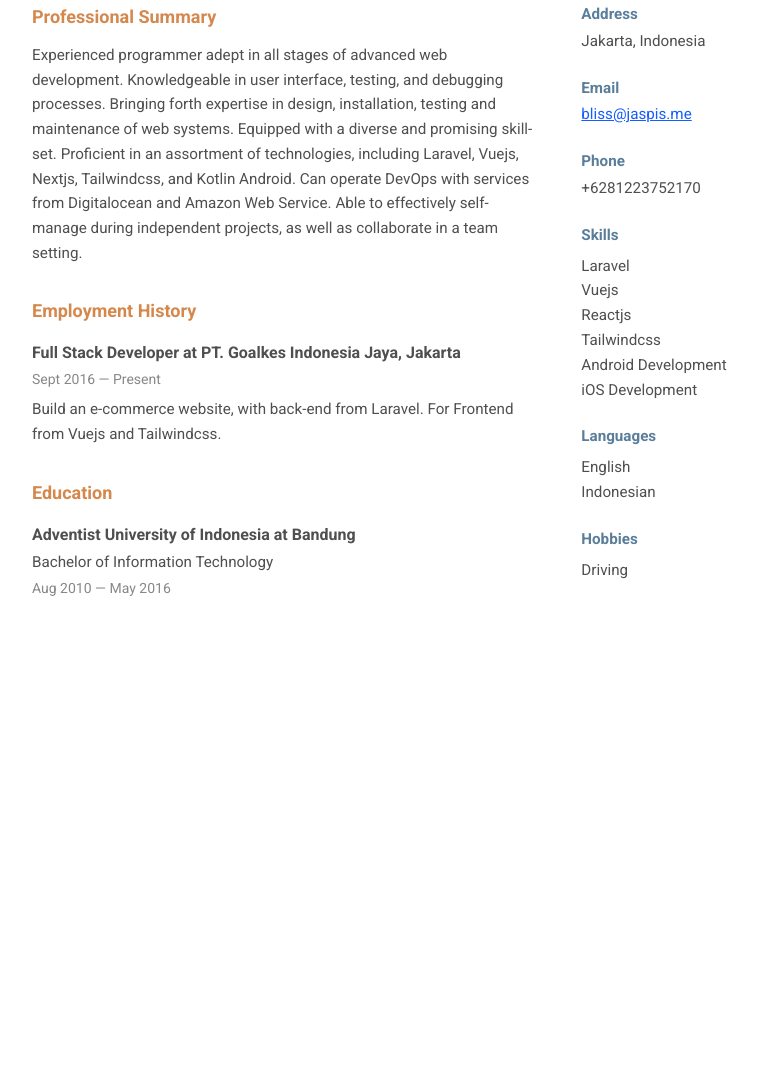
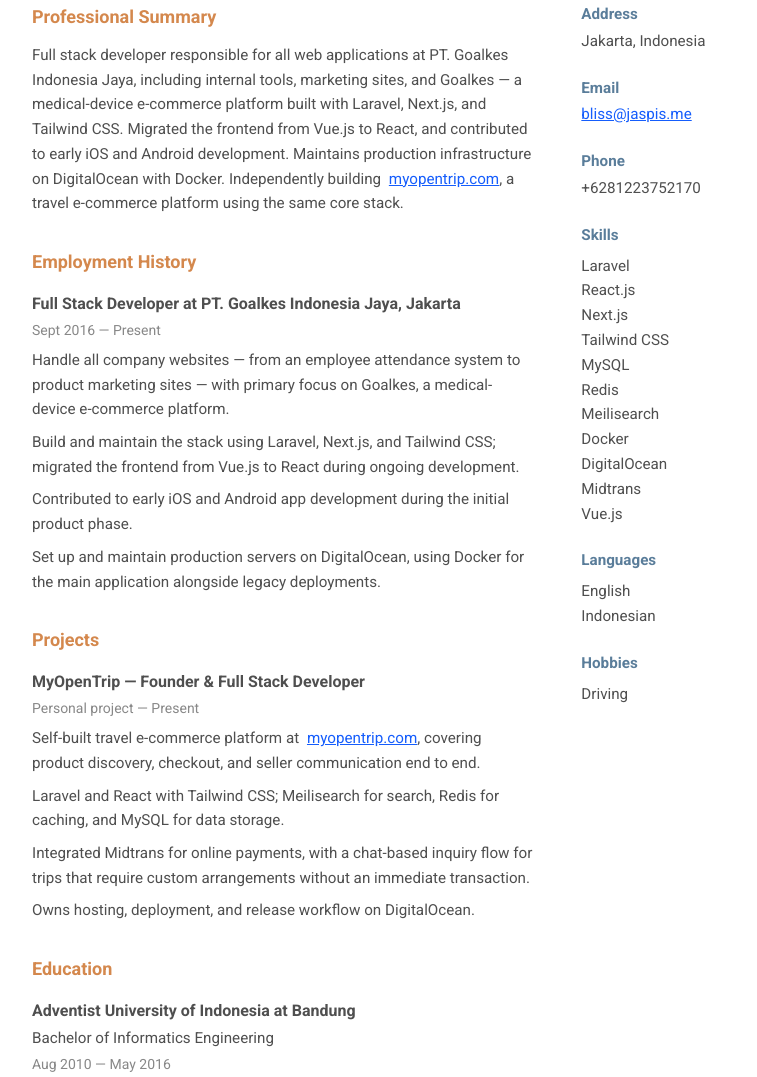
Before and after one commit to blissjaspis/bliss.jaspis.me, an Astro site: page / in a window 1280 px wide. Shown: the part 181-1258 px from the top of the page, without its empty margins (208-965 px from the left). Before the commit the page ends 835 px from the top, so only its background shows below. Built offline with nearby package versions, Linux system fonts and the light colour scheme; Astro itself is replaced by a stand-in of ours.

Commit message:
Update resume content to reflect current projects and skills, including detailed descriptions of work at Goalkes and personal project MyOpenTrip. Adjust meta description and correct degree title from Information Technology to Informatics Engineering.

```diff
--- a/src/pages/index.astro
+++ b/src/pages/index.astro
@@ -8,7 +8,7 @@
   <meta charset="utf-8">
   <meta name="viewport" content="width=device-width, initial-scale=1.0">
   <title>Bliss Jaspis — Full Stack Developer</title>
-  <meta name="description" content="Resume of Bliss Jaspis, Full Stack Developer based in Jakarta, Indonesia.">
+  <meta name="description" content="Resume of Bliss Jaspis, Full Stack Developer based in Jakarta, Indonesia. Builder of Goalkes and MyOpenTrip.">
   <link rel="icon" href="/favicon.ico" type="image/png" />
   <link href="https://fonts.googleapis.com/css?family=Roboto:300,400,700&display=swap" rel="stylesheet">
 </head>
@@ -33,12 +33,13 @@
         <section>
           <h2 class="mb-3 text-lg font-bold text-resume-orange">Professional Summary</h2>
           <p class="text-[0.95rem] leading-relaxed">
-            Experienced programmer adept in all stages of advanced web development. Knowledgeable in user
-            interface, testing, and debugging processes. Bringing forth expertise in design, installation,
-            testing and maintenance of web systems. Equipped with a diverse and promising skill-set.
-            Proficient in an assortment of technologies, including Laravel, Vuejs, Nextjs, Tailwindcss, and
-            Kotlin Android. Can operate DevOps with services from Digitalocean and Amazon Web Service. Able to
-            effectively self-manage during independent projects, as well as collaborate in a team setting.
+            Full stack developer responsible for all web applications at PT. Goalkes Indonesia Jaya,
+            including internal tools, marketing sites, and Goalkes — a medical-device e-commerce platform
+            built with Laravel, Next.js, and Tailwind CSS. Migrated the frontend from Vue.js to React,
+            and contributed to early iOS and Android development. Maintains production infrastructure on
+            DigitalOcean with Docker. Independently building
+            <a href="https://myopentrip.com" class="text-blue-600 underline hover:text-blue-800 pl-1" target="_blank" rel="noopener noreferrer">myopentrip.com</a>,
+            a travel e-commerce platform using the same core stack.
           </p>
         </section>
 
@@ -49,9 +50,54 @@
               Full Stack Developer at PT. Goalkes Indonesia Jaya, Jakarta
             </h3>
             <p class="mt-1 text-sm text-resume-muted">Sept 2016 — Present</p>
-            <p class="mt-2 text-[0.95rem] leading-relaxed">
-              Build an e-commerce website, with back-end from Laravel. For Frontend from Vuejs and Tailwindcss.
-            </p>
+            <ul class="mt-2 list-none space-y-2 pl-0 text-[0.95rem] leading-relaxed">
+              <li>
+                Handle all company websites — from an employee attendance system to product marketing sites —
+                with primary focus on Goalkes, a medical-device e-commerce platform.
+              </li>
+              <li>
+                Build and maintain the stack using Laravel, Next.js, and Tailwind CSS; migrated the
+                frontend from Vue.js to React during ongoing development.
+              </li>
+              <li>
+                Contributed to early iOS and Android app development during the initial product phase.
+              </li>
+              <li>
+                Set up and maintain production servers on DigitalOcean, using Docker for the main
+                application alongside legacy deployments.
+              </li>
+            </ul>
+          </article>
+        </section>
+
+        <section>
+          <h2 class="mb-4 text-lg font-bold text-resume-orange">Projects</h2>
+          <article>
+            <h3 class="font-bold text-resume-body">
+              <a href="https://myopentrip.com" class="text-resume-body hover:text-resume-orange" target="_blank" rel="noopener noreferrer">
+                MyOpenTrip
+              </a>
+              — Founder &amp; Full Stack Developer
+            </h3>
+            <p class="mt-1 text-sm text-resume-muted">Personal project — Present</p>
+            <ul class="mt-2 list-none space-y-2 pl-0 text-[0.95rem] leading-relaxed">
+              <li>
+                Self-built travel e-commerce platform at
+                <a href="https://myopentrip.com" class="text-blue-600 underline hover:text-blue-800 pl-1" target="_blank" rel="noopener noreferrer">myopentrip.com</a>,
+                covering product discovery, checkout, and seller communication end to end.
+              </li>
+              <li>
+                Laravel and React with Tailwind CSS; Meilisearch for search, Redis for caching, and MySQL
+                for data storage.
+              </li>
+              <li>
+                Integrated Midtrans for online payments, with a chat-based inquiry flow for trips that
+                require custom arrangements without an immediate transaction.
+              </li>
+              <li>
+                Owns hosting, deployment, and release workflow on DigitalOcean.
+              </li>
+            </ul>
           </article>
         </section>
 
@@ -59,7 +105,7 @@
           <h2 class="mb-4 text-lg font-bold text-resume-orange">Education</h2>
           <article>
             <h3 class="font-bold text-resume-body">Adventist University of Indonesia at Bandung</h3>
-            <p class="mt-1 text-[0.95rem]">Bachelor of Information Technology</p>
+            <p class="mt-1 text-[0.95rem]">Bachelor of Informatics Engineering</p>
             <p class="mt-1 text-sm text-resume-muted">Aug 2010 — May 2016</p>
           </article>
         </section>
@@ -89,11 +135,16 @@
           <h2 class="mb-2 font-bold text-resume-blue">Skills</h2>
           <ul class="list-none space-y-0.5 pl-0">
             <li>Laravel</li>
-            <li>Vuejs</li>
-            <li>Reactjs</li>
-            <li>Tailwindcss</li>
-            <li>Android Development</li>
-            <li>iOS Development</li>
+            <li>React.js</li>
+            <li>Next.js</li>
+            <li>Tailwind CSS</li>
+            <li>MySQL</li>
+            <li>Redis</li>
+            <li>Meilisearch</li>
+            <li>Docker</li>
+            <li>DigitalOcean</li>
+            <li>Midtrans</li>
+            <li>Vue.js</li>
           </ul>
         </section>
 
```
